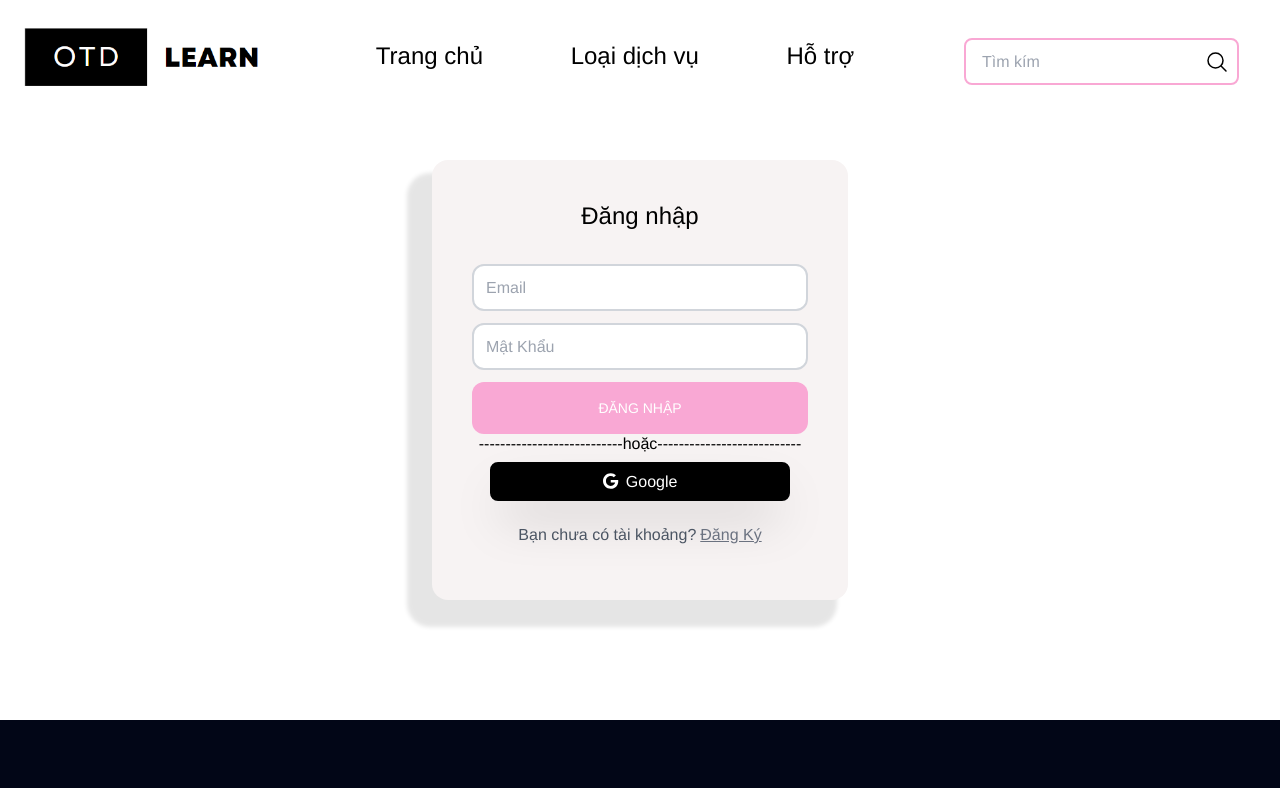
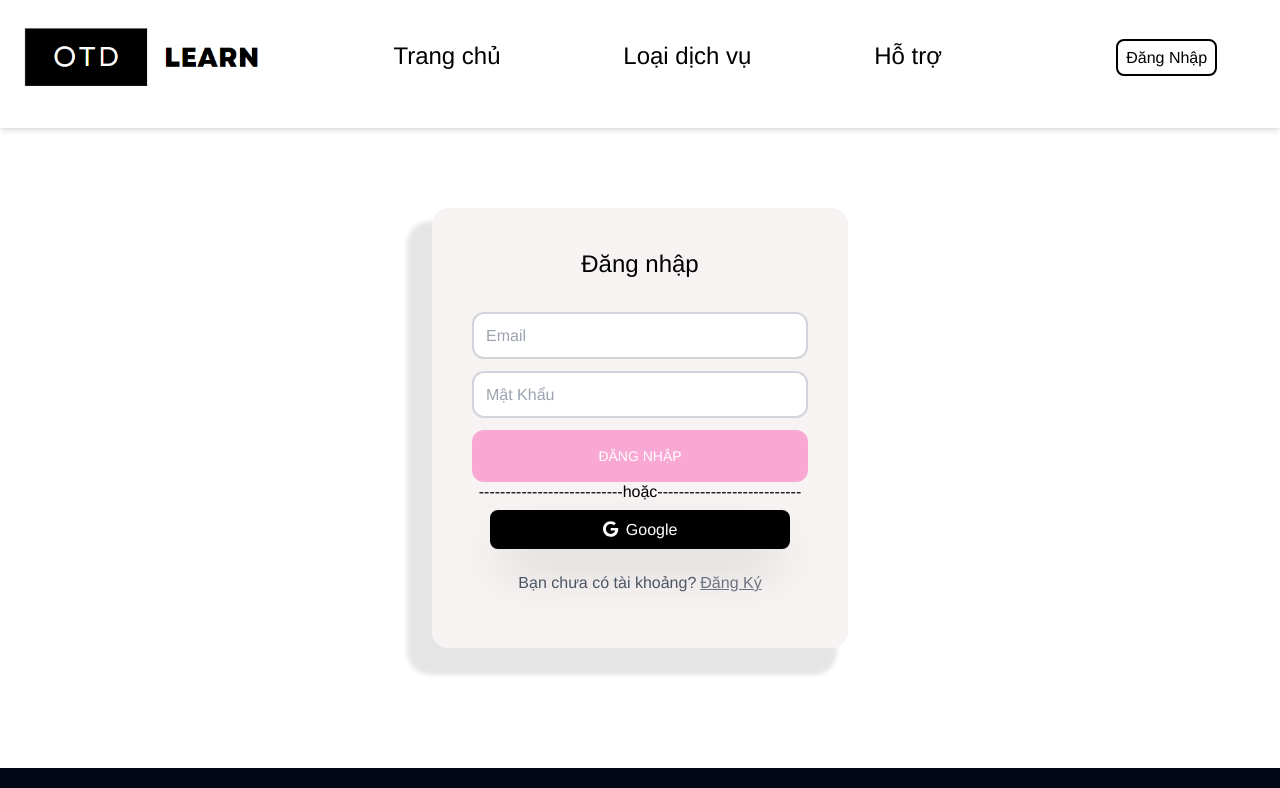
Before and after one commit to lehaodang189203/Summer2024SWP391_SAP1804_Group05_FE, a React (Vite) app in the folder OnDemandTutor/: page /login in a window 1280 px wide. Shown: the top 788 px of the page. Built offline with nearby package versions, Linux system fonts and the light colour scheme.

Commit message:
Thêm trang home + hiệu ứng sticker cho header

```diff
--- a/OnDemandTutor/src/components/RegisterHeader/RegisterHeader.tsx
+++ b/OnDemandTutor/src/components/RegisterHeader/RegisterHeader.tsx
@@ -1,70 +1,45 @@
 import { Link } from 'react-router-dom'
-import bule from '../../assets/img/bule.png'
-// import newLogo from '../../assets/img/newLogo.png'
 import BUMBUM from '../../assets/img/BUMBUM.png'
+
 export default function RegisterHeader() {
   return (
-    <header className=' h-[10rem] rounded-xl   bg-white'>
+    <header className='sticky top-0 h-[8rem] bg-white shadow-md z-50'>
       <div className='max-w-7xl mx-auto px-4'>
-        <div className='grid grid-cols-12 gap-4 items-end '>
-          {/* logo */}
+        <div className='grid grid-cols-12 gap-4 items-end'>
+          {/* Logo */}
           <nav className='h-50 flex items-start col-span-3 pr-20'>
             <Link to='/'>
-              <div className='w-32 pt-[100%] mt-2 relative '>
-                <div className='absolute top-0 left-0  w-[250px] h-full object-cover '>
+              <div className='w-32 pt-[100%] mt-2 relative'>
+                <div className='absolute top-0 left-0 w-[250px] h-full object-cover'>
                   <img src={BUMBUM} alt='logo' />
                 </div>
               </div>
             </Link>
           </nav>
-          {/*  mid */}
-          <div className=' h-36  col-span-6 text-2xl  '>
-            <div className='pr-[50px] pt-[40px] justify-around items-center flex '>
+          {/* Mid */}
+          <div className='h-36 col-span-7 text-2xl'>
+            <div className='pr-[50px] pt-[40px] justify-around items-center flex'>
               <Link to='/' className='text-center hover:text-pink-600'>
                 Trang chủ
               </Link>
 
-              <Link to='/' className='text-center   hover:text-pink-600'>
+              <Link to='/' className='text-center hover:text-pink-600'>
                 Loại dịch vụ
               </Link>
 
-              <Link to='/' className='text-center   hover:text-pink-600'>
+              <Link to='/' className='text-center hover:text-pink-600'>
                 Hỗ trợ
               </Link>
             </div>
           </div>
-          {/* input */}
-
-          <div className='items-start flex  h-36 pt-[38px]'>
-            <form className='col-span-3 border-pink-300 rounded-lg border-2 justify-center items-center flex hover:border-pink-400 hover:border-[5px]'>
-              <div className=' rounded-sm p-1 flex  '>
-                <input
-                  type='text'
-                  placeholder='Tìm kím'
-                  className='text-black px-3 py-2 flex-grow border-none outline-none bg-transparent '
-                />
-                {/* kính lúp*/}
-              </div>
-              <button className=' rounded-sm  hover:opacity-90 mr-2'>
-                <svg
-                  xmlns='http://www.w3.org/2000/svg'
-                  fill='none'
-                  viewBox='0 0 24 24'
-                  strokeWidth={1.5}
-                  stroke='currentColor'
-                  className='w-6 h-6'
-                >
-                  <path
-                    strokeLinecap='round'
-                    strokeLinejoin='round'
-                    d='m21 21-5.197-5.197m0 0A7.5 7.5 0 1 0 5.196 5.196a7.5 7.5 0 0 0 10.607 10.607Z'
-                  />
-                </svg>
-              </button>
-            </form>
-          </div>
+          {/* Login */}
+          <nav className='h-36 pt-[48px] col-span-2'>
+            <Link to='/login' className='border-black border-2 px-2 py-2 rounded-lg hover:bg-gray-200'>
+              Đăng Nhập
+            </Link>
+          </nav>
         </div>
       </div>
     </header>
   )
-};
+}
--- /dev/null
+++ b/OnDemandTutor/src/constant/path.ts
@@ -0,0 +1,9 @@
+const path = {
+  home: '/home',
+  login: '/login',
+  register: '/register',
+  logout: '/logout',
+  tutorList: ''
+} as const
+
+export default path
--- /dev/null
+++ b/OnDemandTutor/src/pages/Home/Home.tsx
@@ -0,0 +1,76 @@
+import home from '../../assets/img/home.jpg'
+
+export default function Home() {
+  return (
+    <div className='bg-black top-0'>
+      <div>
+        <div className='h-[50rem] mb-[48rem] z-0'>
+          <div className='relative w-full h-full absolute'>
+            <img src={home} className='w-full h-full object-cover' />
+            <div className='absolute top-0 left-0 w-full h-full bg-black opacity-50'></div>
+            <div className='absolute top-20 left-24 w-[550px] h-[50px] '>
+              <h2 className='text-white font-bold text-2xl'>NỀN TẢNG TÌM NGƯỜI DẠY THEO YÊU CẦU </h2>
+              <br />
+              <span className='text-white font-bold text-2xl'>
+                ODT-Learning nơi mà bạn có thể kết nối với nhiều gia sư có uy tính và kinh nghiệm thuộc nhiều lĩnh vực
+                khác nhau bao gồm Information , Language, Bussiness, Marketing... để hổ trợ học tập một cách hiệu quả,
+                nhanh chóng và tiện lợi. Ngoài ra chúng tôi còn cung cấp một số dịch vụ như dạy kèm 1:1, hướng dẫn sinh
+                viên giải bài tập và còn nhiều dịch vụ khác nữa. Nhầm hổ trợ bạn trên con đường "Kiến tạo tri thức ,
+                Vững chảy tương lai".
+              </span>
+            </div>
+          </div>
+
+          <div style={{ background: '#F7F3F3' }} className=' justify-center items-center flex h-[48rem] py-[5rem] '>
+            <div className='h-[20rem] w-full  justify-arround border-'>
+              <img
+                src='https://etalkschool.com/wp-content/uploads/sites/6/2022/03/icon_4.svg'
+                className='mx-[2rem] h-[8rem] w-[5rem]'
+              />
+              <div>
+                <div className='items-end flex'>
+                  <span className='text-black text-xl pl-[5rem] border-transpenrant'>
+                    Lớp học ảo eTalk của tôi eTalk cung cấp khả năng video và âm thanh, lớp học ảo và tài liệu học tập
+                    kỹ thuật số tương tác cho tất cả các lớp, khiến nó trở thành nền tảng lý tưởng cho gia sư và sinh
+                    viên.
+                  </span>
+                </div>
+              </div>
+            </div>
+
+            <div className='h-[20rem] w-full justify-arround'>
+              <img
+                src='https://etalkschool.com/wp-content/uploads/sites/6/2022/03/icon_5.svg'
+                className='mx-[2rem] h-[8rem] w-[5rem]'
+              />
+              <div>
+                <div className='items-end flex'>
+                  <span className='text-black text-center text-xl pl-[3rem]'>
+                    Học 1-1 với giáo viên riêng Nhận các bài học riêng với giáo viên trên eTalk vào thời điểm phù hợp
+                    với bạn. Bạn có thể lên lịch, nhắn tin, xem lại các lớp học trước đây và nhận bài tập về nhà trên
+                    nền tảng này.
+                  </span>
+                </div>
+              </div>
+            </div>
+
+            <div className='h-[20rem] w-full justify-arround'>
+              <img
+                src='https://etalkschool.com/wp-content/uploads/sites/6/2022/03/icon_6.svg'
+                className='mx-[2rem] h-[8rem] w-[5rem]'
+              />
+              <div>
+                <div className='items-end flex'>
+                  <span className='text-black text-xl pl-[3rem]'>
+                    Thời lượng bài học Học sinh nhỏ tuổi từ 5 đến 12 thường học các lớp 25 phút, trong khi học sinh lớn
+                    hơn có các lớp 50 phút. Điều này cho phép sự tập trung và chú ý tối đa trong suốt bài học.
+                  </span>
+                </div>
+              </div>
+            </div>
+          </div>
+        </div>
+      </div>
+    </div>
+  )
+}
--- /dev/null
+++ b/OnDemandTutor/src/pages/Home/index.ts
@@ -0,0 +1,3 @@
+import Home from './Home'
+
+export default Home
--- a/OnDemandTutor/src/pages/Login/Login.tsx
+++ b/OnDemandTutor/src/pages/Login/Login.tsx
@@ -4,7 +4,7 @@ import { FontAwesomeIcon } from '@fortawesome/react-fontawesome'
 import { faGoogle } from '@fortawesome/free-brands-svg-icons'
 export default function Login() {
   return (
-    <div className='bg-white pb-20  w-full  '>
+    <div className='bg-white py-20   w-full'>
       <div className='container justify-center flex'>
         <form
           style={{ background: '#F7F3F3', boxShadow: 'rgba(0, 0, 0, 0.1) -18px 20px 4px 7px' }}
--- a/OnDemandTutor/src/pages/Register/Register.tsx
+++ b/OnDemandTutor/src/pages/Register/Register.tsx
@@ -5,7 +5,7 @@ import { Link } from 'react-router-dom'
 
 export default function Register() {
   return (
-    <div className='bg-white pb-10 w-full '>
+    <div className='bg-white pb-10  w-full '>
       <div className='container justify-center flex'>
         <form
           style={{ background: '#F7F3F3', boxShadow: 'rgba(0, 0, 0, 0.1) -18px 20px 4px 7px' }}
--- a/OnDemandTutor/src/useRouteElement.tsx
+++ b/OnDemandTutor/src/useRouteElement.tsx
@@ -3,15 +3,22 @@ import TutorList from './pages/TutorList'
 import Login from './pages/Login'
 import Register from './pages/Register'
 import RegisterLayout from './layout/RegisterLayout/RegisterLayout'
+import Home from './pages/Home'
+import path from './constant/path'
 
 export default function useRouteElements() {
   const routeElements = useRoutes([
+    // {
+    //   path: path.home,
+    //   index: true,
+    //   element: (
+    //     <RegisterLayout>
+    //       <Home />
+    //     </RegisterLayout>
+    //   )
+    // },
     {
-      path: '/',
-      element: <TutorList />
-    },
-    {
-      path: '/login',
+      path: path.login,
       element: (
         <RegisterLayout>
           <Login />
@@ -19,11 +26,20 @@ export default function useRouteElements() {
       )
     },
     {
-      path: '/register',
+      path: path.register,
 
       element: (
         <RegisterLayout>
           <Register />
+        </RegisterLayout>
+      )
+    },
+
+    {
+      path: path.tutorList,
+      element: (
+        <RegisterLayout>
+          <Home />
         </RegisterLayout>
       )
     }
```
Also changed, not shown: OnDemandTutor/src/assets/img/home.jpg (added).
